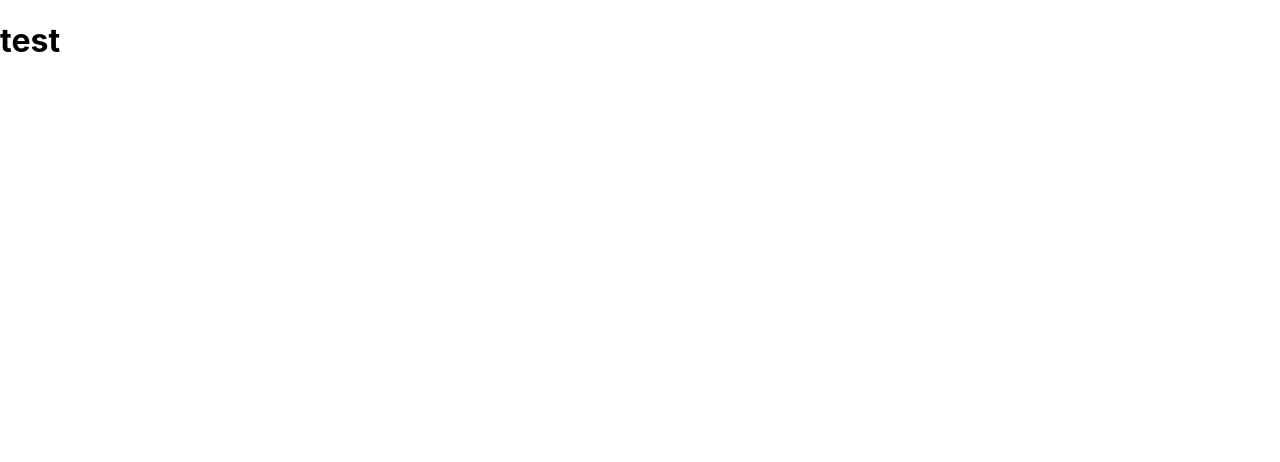
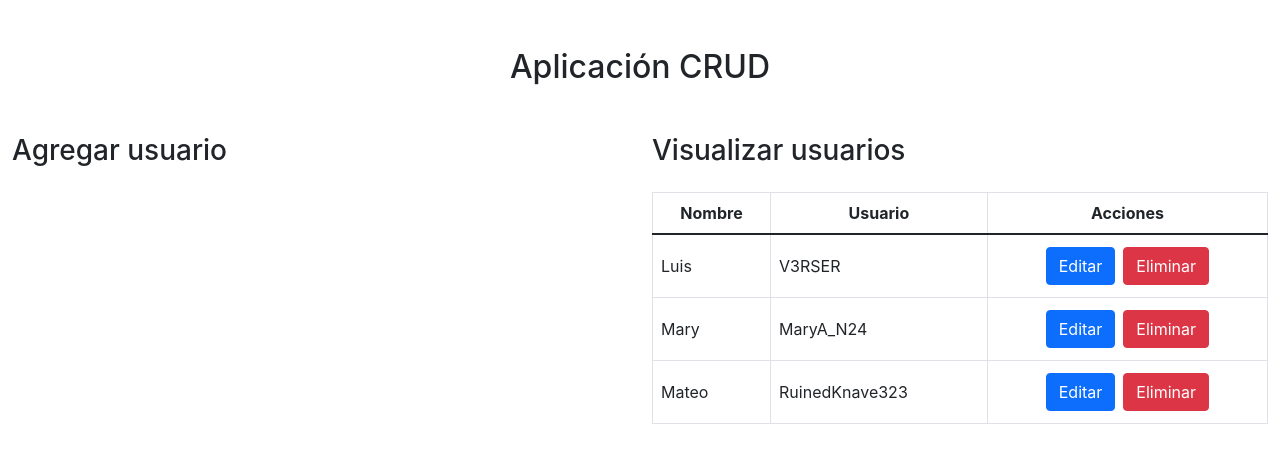
Before and after one commit to V3RSER/crud-react-users, a React (Create React App) app: page / in a window 1280 px wide. Shown: the top 462 px of the page. Built offline with nearby package versions, Linux system fonts and the light colour scheme.

Commit message:
Agregado componente UserTable

```diff
--- a/public/index.html
+++ b/public/index.html
@@ -24,6 +24,7 @@
       work correctly both with client-side routing and a non-root public URL.
       Learn how to configure a non-root public URL by running `npm run build`.
     -->
+    <link href="https://cdn.jsdelivr.net/npm/bootstrap@5.1.3/dist/css/bootstrap.min.css" rel="stylesheet" integrity="sha384-1BmE4kWBq78iYhFldvKuhfTAU6auU8tT94WrHftjDbrCEXSU1oBoqyl2QvZ6jIW3" crossorigin="anonymous">
     <title>React App</title>
   </head>
   <body>
--- a/src/App.js
+++ b/src/App.js
@@ -1,8 +1,29 @@
-import React from "react";
+import React, { useState } from "react";
+import TablaUsuario from "./compontents/TablaUsuario";
+import { v4 as randomID } from "uuid";
 
 function App() {
+  const datosUsuarios = [
+    { id: randomID(), name: "Luis", username: "V3RSER" },
+    { id: randomID(), name: "Mary", username: "MaryA_N24" },
+    { id: randomID(), name: "Mateo", username: "RuinedKnave323" },
+  ];
+
+  const [usuarios, setUsuarios] = useState(datosUsuarios);
+
   return (
-      <h1>test</h1>
+    <div className="container-fluid">
+      <h2 className="text-center my-5">Aplicación CRUD</h2>
+      <div className="row">
+        <div className="col-md-6">
+          <h3>Agregar usuario</h3>
+        </div>
+        <div className="col-md-6">
+          <h3>Visualizar usuarios</h3>
+          <TablaUsuario usuarios={usuarios} />
+        </div>
+      </div>
+    </div>
   );
 }
 
--- /dev/null
+++ b/src/compontents/TablaUsuario.jsx
@@ -0,0 +1,44 @@
+import React from "react";
+
+/**
+ * Componente tabla de usuario.
+ */
+const TablaUsuario = (props) => {
+  return (
+    <table className="table table-bordered mt-4">
+      <thead>
+        <tr>
+          <th className="text-center">Nombre</th>
+          <th className="text-center">Usuario</th>
+          <th className="text-center">Acciones</th>
+        </tr>
+      </thead>
+      <tbody>
+        {props.usuarios.length > 0 ? (
+          props.usuarios.map((user) => (
+            <tr key={user.id}>
+              <td className="align-middle">{user.name}</td>
+              <td className="align-middle">{user.username}</td>
+              <td className="text-center">
+                <button type="button" className="btn btn-primary m-1">
+                  Editar
+                </button>
+                <button type="button" className="btn btn-danger m-1">
+                  Eliminar
+                </button>
+              </td>
+            </tr>
+          ))
+        ) : (
+          <tr className="table-danger">
+            <td className="text-center" colSpan={3}>
+              No hay usuarios
+            </td>
+          </tr>
+        )}
+      </tbody>
+    </table>
+  );
+};
+
+export default TablaUsuario;
```
